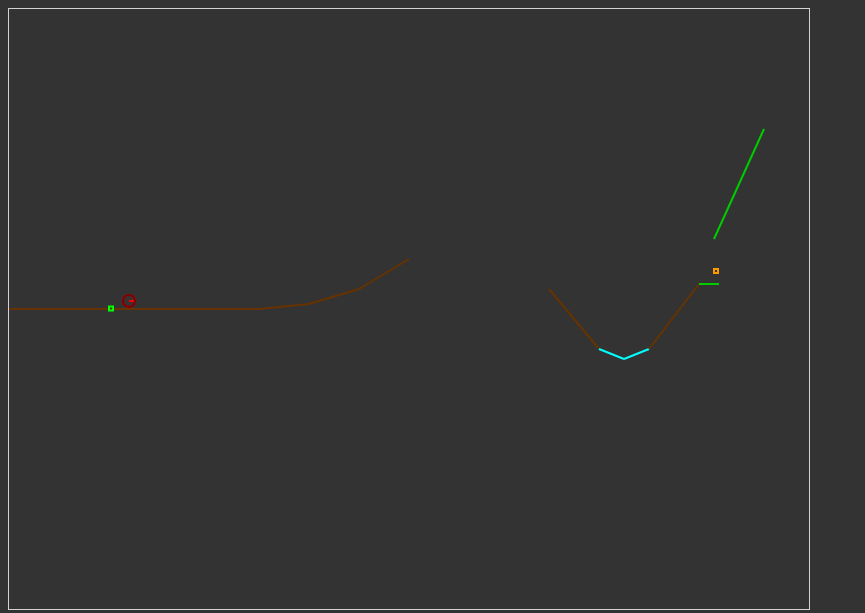
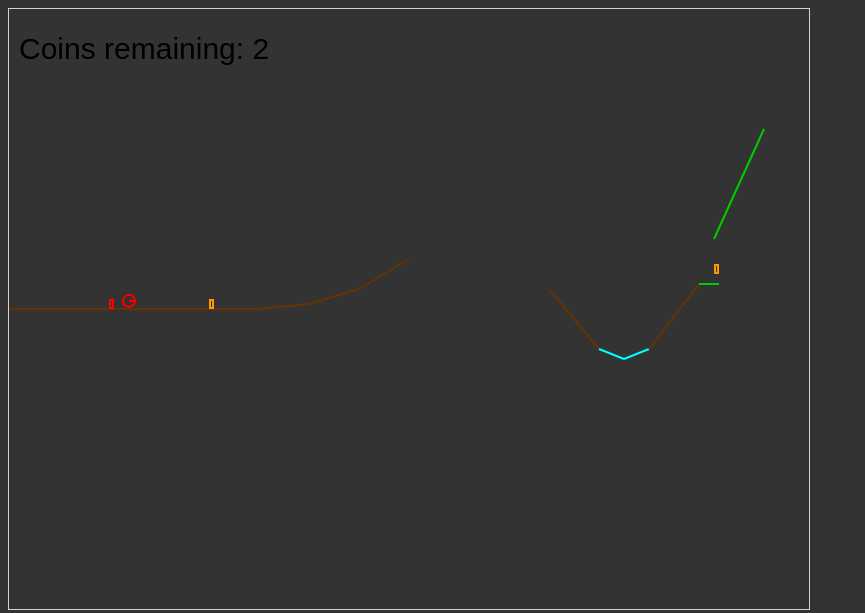
Before and after one commit to aStieber/aStieber.github.io, a website: page index.html in a window 1280 px wide. Shown: the whole page, without its empty margins (0-865 px from the left). Drawn offline with Linux system fonts and the light colour scheme.

Commit message:
added game and objective logic

```diff
--- a/game.js
+++ b/game.js
@@ -3,7 +3,43 @@ var pl = planck, Vec2 = pl.Vec2;
 class Game {
   constructor(world, levelData) {
     this.m_marble = new Marble(world, levelData.level.marbleStart);
-    this.m_terrainTiles = createTerrain(world, levelData);
-    this.m_objectives = createObjectives(world, levelData);
+    //terrain
+    this.m_terrainBody = world.createBody({userData: "ground"});
+    this.m_terrainTiles = createTerrain(this.m_terrainBody, levelData);
+
+    this.m_objectiveBody = world.createBody();
+    this.m_objectives = createObjectives(this.m_objectiveBody, levelData);
+
+    this.m_remainingCoins = 0;
+    this.m_objectives.forEach((o) => {if (o.m_kind === "coin" && o.m_isVisible) this.m_remainingCoins++;});
+
+    this.m_doomedObjectiveIDs = []
+    this.m_victory = false;
+  }
+
+  collectCoin(objID) {
+    this.m_doomedObjectiveIDs.push(objID);
+  }
+
+  reachedFinish() {
+    if (this.m_remainingCoins === 0)
+      this.m_victory = true;
+  }
+
+  update() {
+    //clear body
+    //update remaining coins
+    var objID = -1;
+    var destroyedCoins = 0;
+    while((objID = this.m_doomedObjectiveIDs.pop()) != null){
+      this.m_objectives.forEach((obj) => {
+        if (obj.m_isVisible && obj.m_objectiveID === objID) {
+          if (obj.m_kind === "coin") destroyedCoins++;
+          obj.m_isVisible = false;
+          this.m_objectiveBody.destroyFixture(obj.m_objectiveFixture);
+        }
+      });
+    }
+    this.m_remainingCoins -= destroyedCoins;
   }
 }
--- a/index.html
+++ b/index.html
@@ -25,13 +25,23 @@ var ANGULAR_SPEED = 2.5;
 var AIR_SPEED = 2;
 
 var game = new Game(world, LEVEL_1_DATA)
+var doomedObjectives = []
 
 world.on('begin-contact', function(contact) {
-  game.m_marble.m_contactCount++;
-  console.log(contact.getFixtureA().getUserData())
+  var userData = contact.getFixtureA().getUserData();
+  if (userData.kind === "coin") {
+    game.collectCoin(userData.objID);
+  }
+  else if (userData.kind === "finish") {
+    game.reachedFinish()
+  }
+  else game.m_marble.m_contactCount++;
 });
 world.on('end-contact', function(contact) {
-  game.m_marble.m_contactCount--;
+  var userData = contact.getFixtureA().getUserData();
+  if (!(userData.kind === "coin" || userData.kind === "finish")) {
+    game.m_marble.m_contactCount--;
+  }
 });
 //input
 var keys = []
@@ -44,7 +54,7 @@ window.addEventListener('keyup', function(e) {
 
 //drawing
 var canvas = document.getElementById("canvas");
-var painter = new Painter(canvas.getContext("2d"), canvas.width, canvas.height);
+var painter = new Painter(canvas);
 
 //history
 var frameHistory = new History();
@@ -72,8 +82,9 @@ function gameLoop() {
   if (!keys[32]) spacePressed = false;
 
   world.step(1/60);
+  game.update();
   frameHistory.storeFrame(game.m_marble.getPosition());
-  painter.draw(world, game, frameHistory);
+  painter.drawGame(game, frameHistory);
 };
 
 setInterval(gameLoop, 1000 / 60);
--- a/levels/level1.js
+++ b/levels/level1.js
@@ -17,7 +17,8 @@ var LEVEL_1_DATA = {
         ],
         "objectives": [
             {"kind": "coin", "topLeft": {"x": 70.5,"y": 2}},
-            {"kind": "finish", "topLeft": {"x": 10,"y": 0.125}}
+            {"kind": "coin", "topLeft": {"x": 20,"y": .25}},
+            {"kind": "finish", "topLeft": {"x": 10,"y": .25}}
         ]
     }
 }
--- a/marble.js
+++ b/marble.js
@@ -13,8 +13,6 @@ class Marble {
     this.m_marbleBody.setAngularDamping(.8);
     this.m_marbleBody.setSleepingAllowed(false);
     this.m_marbleBody.createFixture(pl.Circle(0.4), marbleFD);
-
-
   }
 
   isTouchingGround() {
--- a/objectives.js
+++ b/objectives.js
@@ -1,32 +1,30 @@
 var pl = planck, Vec2 = pl.Vec2;
 
+var GLOBAL_OBJECTIVE_COUNT = 0;
 class Objective {
   constructor(objectiveDef) {
     this.m_kind = objectiveDef.kind;
     this.m_topLeft = objectiveDef.topLeft;
     this.m_isVisible = true;
+    this.m_objectiveFixture = null;
+    this.m_objectiveID = GLOBAL_OBJECTIVE_COUNT;
+    GLOBAL_OBJECTIVE_COUNT++;
   }
 
   getPolygon() {
-    return pl.Box(.25, .25, this.m_topLeft, 0);
+    return pl.Box(.5, .5, Vec2(this.m_topLeft.x + .25, this.m_topLeft.y - .25), 0);
   }
 
-  getColor() {
-    switch (this.m_kind) {
-      case "coin": return '#FF9900';
-      case "finish": return '#00FF00';
-      default: return "#000000";
-    }
+  getFixtureDef() {
+    return {userData: {kind: this.m_kind, objID: this.m_objectiveID}};
   }
 }
 
-function createObjectives(world, levelData) {
-  var objectiveBody = world.createBody();
-
+function createObjectives(objectiveBody, levelData) {
   var objectiveList = []
   levelData.level.objectives.forEach(function(objectiveDef) {
     var objective = new Objective(objectiveDef);
-    objectiveBody.createFixture(objective.getPolygon(), {userData: objectiveDef.kind});
+    objective.m_objectiveFixture = objectiveBody.createFixture(objective.getPolygon(), objective.getFixtureDef());
     objectiveList.push(objective);
   });
   return objectiveList;
--- a/painter.js
+++ b/painter.js
@@ -1,63 +1,95 @@
 var pl = planck, Vec2 = pl.Vec2;
 class Painter {
-  constructor(context, width, height) {
-    this.m_context = context;
-    this.m_width = width;
-    this.m_height = height;
+  constructor(canvas) {
+    this.m_canvas = canvas;
+    this.m_width = canvas.width;
+    this.m_height = canvas.height;
   }
 
-  draw(world, game, history) {
-    this.m_context.clearRect(0, 0, this.m_width, this.m_width);
+  drawGame(game, history) {
+    this.getContext().clearRect(0, 0, this.m_width, this.m_width);
     //terrain
+    this.drawTerrain(game);
+    this.drawObjectives(game);
+    this.drawMarble(game, history);
+    this.drawUI(game);
+  }
+
+  drawTerrain(game) {
     game.m_terrainTiles.forEach((tile) => {
       if (tile.m_kind !== TK.NONE)
         this.drawLine(this.translatePosition(tile.m_p1), this.translatePosition(tile.m_p2), tile.getColor());
     });
-    //marble
+  }
+
+  drawObjectives(game) {
+    game.m_objectives.forEach((objective) => {
+      if (objective.m_isVisible) {
+        if (objective.m_kind === "coin")
+          this.drawRect(this.translatePosition(objective.m_topLeft), '#FF9900');
+        else if (objective.m_kind === "finish")
+          this.drawRect(this.translatePosition(objective.m_topLeft), game.m_remainingCoins === 0 ? '#00FF00' : '#FF0000');
+      }
+    });
+  }
+
+  drawMarble(game, history) {
+    //shadow
     var marbleBody = game.m_marble.m_marbleBody;
     var marbleShape = marbleBody.m_fixtureList.getShape();
+    var shadowPos = this.translatePosition(history.getOldFrame(2.));
+    this.drawCircle(shadowPos, marbleShape.m_radius, true);
+
+    //marble
     var pos = this.translatePosition(marbleBody.getPosition());
-    this.drawMarble(pos, marbleShape.m_radius);
+    this.drawCircle(pos, marbleShape.m_radius);
     this.drawLine(pos,
       Vec2( pos.x + Math.cos(marbleBody.getAngle()) * marbleShape.m_radius * 15,
             pos.y - Math.sin(marbleBody.getAngle()) * marbleShape.m_radius * 15), '#FF0000');
-    //shadow
-    var shadowPos = this.translatePosition(history.getOldFrame(2.));
-    this.drawMarble(shadowPos, marbleShape.m_radius, true);
-    //objectives
-    game.m_objectives.forEach((objective) => {
-      this.drawRect(this.translatePosition(objective.m_topLeft), objective.getColor());
-    });
   }
 
-  drawMarble(pos, rad, isShadow=false) {
-    this.m_context.beginPath();
-    this.m_context.arc(pos.x, pos.y, rad * 15, 0, 360);
-    this.m_context.strokeStyle = isShadow ? '#770000' : '#FF0000';
-    this.m_context.stroke();
-    this.m_context.closePath();
+  drawUI(game) {
+    var context = this.getContext();
+    context.font = "30px Arial";
+    context.fillText(`Coins remaining: ${game.m_remainingCoins}`, 10, 50);
+    if (game.m_victory)
+      context.fillText('You won', 10, 80);
+  }
 
+  drawCircle(pos, rad, isShadow=false) {
+    var context = this.getContext();
+    context.beginPath();
+    context.arc(pos.x, pos.y, rad * 15, 0, 360);
+    context.strokeStyle = isShadow ? '#770000' : '#FF0000';
+    context.stroke();
+    context.closePath();
   }
 
   drawLine(p1, p2, color) {
-    this.m_context.beginPath();
-    this.m_context.moveTo(p1.x, p1.y);
-    this.m_context.lineTo(p2.x, p2.y);
-    this.m_context.strokeStyle = color;
-    this.m_context.lineWidth=2;
-    this.m_context.stroke();
-    this.m_context.closePath();
+    var context = this.getContext();
+    context.beginPath();
+    context.moveTo(p1.x, p1.y);
+    context.lineTo(p2.x, p2.y);
+    context.strokeStyle = color;
+    context.lineWidth=2;
+    context.stroke();
+    context.closePath();
   }
 
   drawRect(topLeft, color) {
-    this.m_context.beginPath();
-    this.m_context.rect(topLeft.x, topLeft.y, 4, 4);
-    this.m_context.strokeStyle = color;
-    this.m_context.stroke();
-    this.m_context.closePath();
+    var context = this.getContext();
+    context.beginPath();
+    context.rect(topLeft.x+1, topLeft.y - 4, 3, 8);
+    context.strokeStyle = color;
+    context.stroke();
+    context.closePath();
   }
 
   translatePosition(worldPos) {
     return Vec2(worldPos.x * this.m_width / 80, worldPos.y * (-this.m_height / 30) + (this.m_height / 2));
   }
+
+  getContext() {
+    return this.m_canvas.getContext("2d");
+  }
 }
--- a/terrain.js
+++ b/terrain.js
@@ -25,10 +25,8 @@ class Tile {
   }
 }
 
-function createTerrain(world, levelData) {
-  var ground = world.createBody({userData: "ground"});
+function createTerrain(ground, levelData) {
   var terrainTiles = [];
-
   levelData.level.terrain.forEach(function(tileDef) {
     var tile = new Tile(tileDef);
     terrainTiles.push(tile);
```
